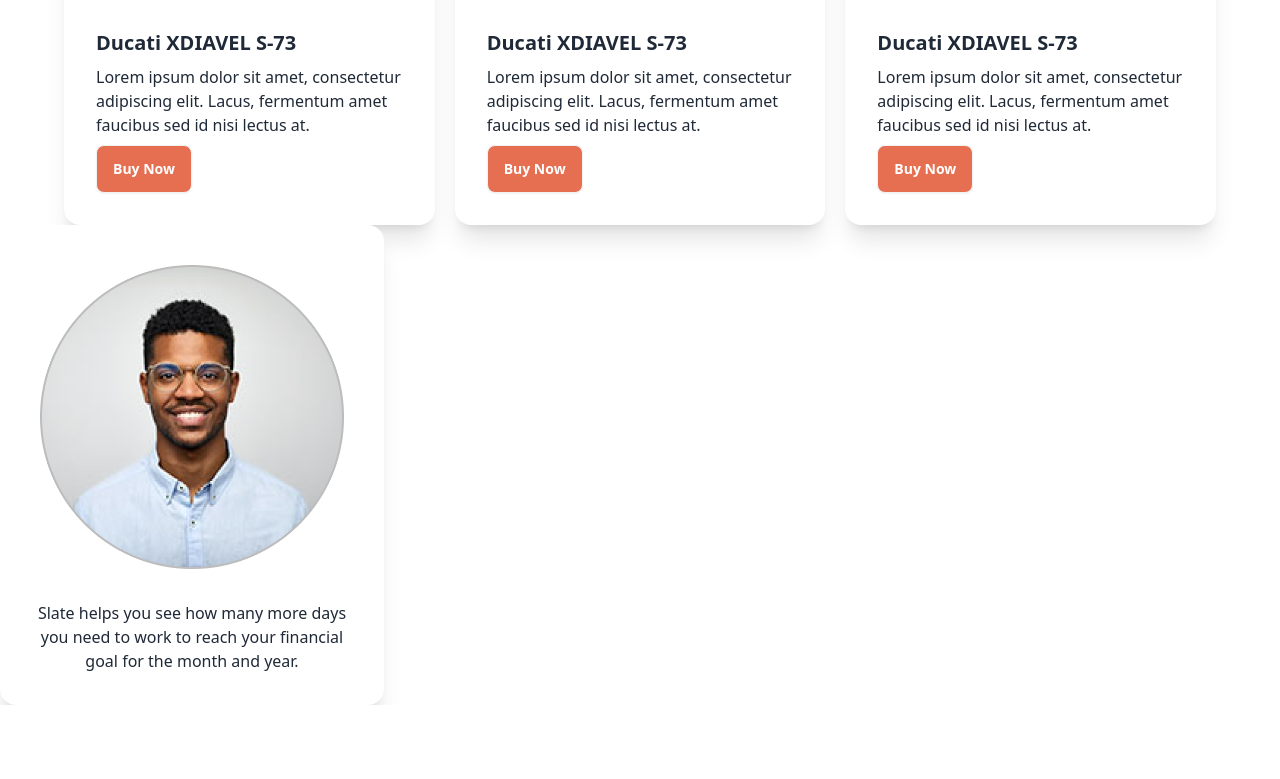
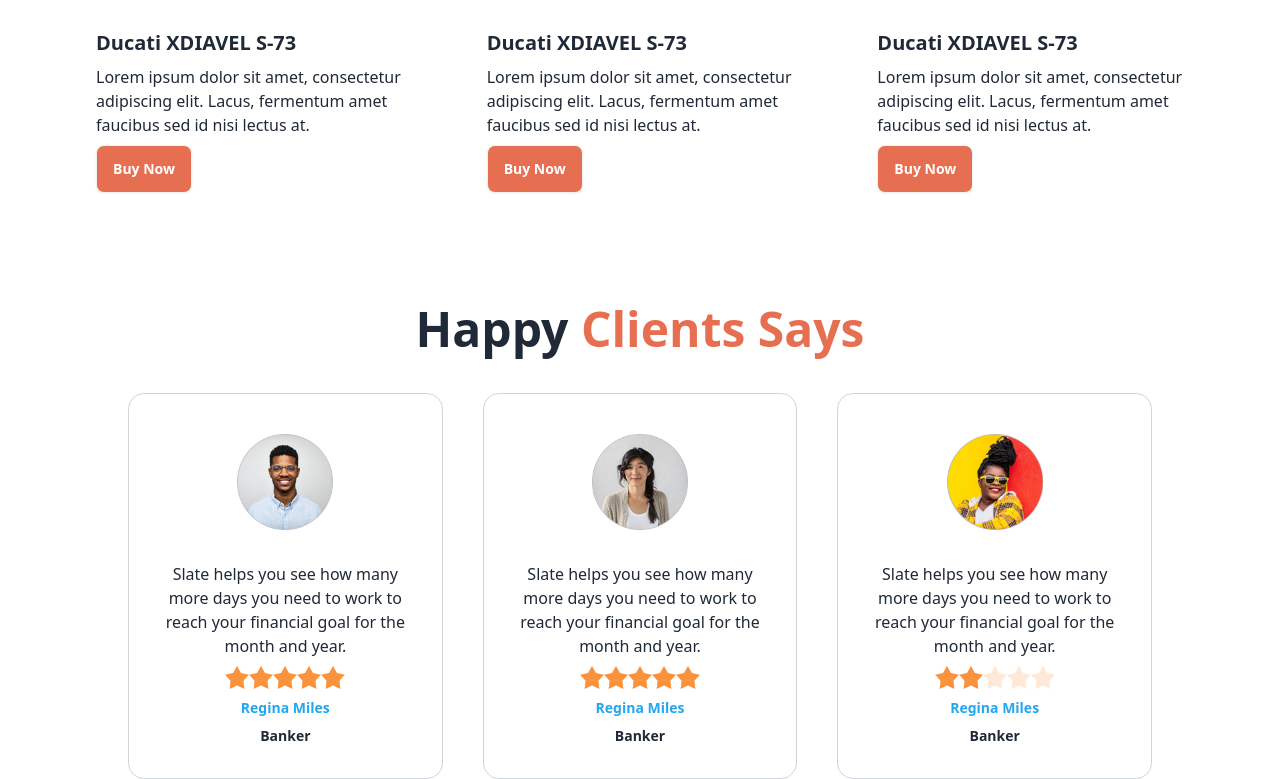
Before and after one commit to azmaeenmahtab/biker-zone-project, a plain HTML site: page index.html in a window 1280 px wide. Shown: the part 1079-1858 px from the top of the page. Before the commit the page ends 1784 px from the top, so only its background shows below. Drawn offline with nearby package versions, Linux system fonts and the light colour scheme.

Commit message:
first commit

```diff
--- a/index.html
+++ b/index.html
@@ -137,7 +137,7 @@
     <div>
         <h3 class="text-center text-5xl font-semibold pt-20 pb-10">Latest News</h3>
         <div class="grid lg:grid-cols-3 max-w-6xl gap-5	mx-auto grid-cols-1">
-            <div class="card bg-base-100 shadow-xl">
+            <div class="card bg-base-100 ">
                 <figure class="px-10 pt-10">
                     <img src="images/others/latest1.png" alt="bike" class="rounded-xl" />
                 </figure>
@@ -151,7 +151,7 @@
                     </div>
                 </div>
             </div>
-            <div class="card bg-base-100 shadow-xl">
+            <div class="card bg-base-100 ">
                 <figure class="px-10 pt-10">
                     <img src="images/others/latest2.png" alt="bike" class="rounded-xl" />
                 </figure>
@@ -165,7 +165,7 @@
                     </div>
                 </div>
             </div>
-            <div class="card bg-base-100 shadow-xl">
+            <div class="card bg-base-100 ">
                 <figure class="px-10 pt-10">
                     <img src="images/others/latest3.png" alt="bike" class="rounded-xl" />
                 </figure>
@@ -183,15 +183,68 @@
     </div>
     <!-- happy clients  -->
     <div>
-        <div class="card bg-base-100 w-96 shadow-xl">
+        <h3 class="text-center font-semibold text-5xl pt-20 pb-10">Happy <span class="text-butn-primary">Clients
+                Says</span></h3>
+        <div class="grid lg:grid-cols-3 max-w-5xl gap-10 mx-auto grid-cols-1">
+            <div class="card bg-base-100 border border-gray-300	">
                 <figure class="px-10 pt-10">
-                <img src="images/others/user-1.png" alt="person" class="rounded-xl" />
+                    <img src="images/others/user-1.png" alt="person" class="rounded-xl w-24" />
                 </figure>
                 <div class="card-body items-center text-center">
                     <p>Slate helps you see how
                         many more days you need
                         to work to reach your financial
                         goal for the month and year.</p>
+                    <div class="rating">
+                        <input type="radio" name="rating-2" class="mask mask-star-2 bg-orange-400" />
+                        <input type="radio" name="rating-2" class="mask mask-star-2 bg-orange-400" checked="checked" />
+                        <input type="radio" name="rating-2" class="mask mask-star-2 bg-orange-400" />
+                        <input type="radio" name="rating-2" class="mask mask-star-2 bg-orange-400" />
+                        <input type="radio" name="rating-2" class="mask mask-star-2 bg-orange-400" />
+                    </div>
+                    <h3 class="text-sm font-semibold text-[#23A6F0]">Regina Miles</h3>
+                    <h3 class="text-sm font-semibold">Banker</h3>
+                </div>
+            </div>
+            <div class="card bg-base-100 border border-gray-300	">
+                <figure class="px-10 pt-10">
+                    <img src="images/others/user-2.png" alt="person" class="rounded-xl w-24" />
+                </figure>
+                <div class="card-body items-center text-center">
+                    <p>Slate helps you see how
+                        many more days you need
+                        to work to reach your financial
+                        goal for the month and year.</p>
+                    <div class="rating">
+                        <input type="radio" name="rating-2" class="mask mask-star-2 bg-orange-400" />
+                        <input type="radio" name="rating-2" class="mask mask-star-2 bg-orange-400" checked="checked" />
+                        <input type="radio" name="rating-2" class="mask mask-star-2 bg-orange-400" />
+                        <input type="radio" name="rating-2" class="mask mask-star-2 bg-orange-400" />
+                        <input type="radio" name="rating-2" class="mask mask-star-2 bg-orange-400" />
+                    </div>
+                    <h3 class="text-sm font-semibold text-[#23A6F0]">Regina Miles</h3>
+                    <h3 class="text-sm font-semibold">Banker</h3>
+                </div>
+            </div>
+            <div class="card bg-base-100 border border-gray-300	">
+                <figure class="px-10 pt-10">
+                    <img src="images/others/user-3.png" alt="person" class="rounded-xl w-24" />
+                </figure>
+                <div class="card-body items-center text-center">
+                    <p>Slate helps you see how
+                        many more days you need
+                        to work to reach your financial
+                        goal for the month and year.</p>
+                    <div class="rating">
+                        <input type="radio" name="rating-2" class="mask mask-star-2 bg-orange-400" />
+                        <input type="radio" name="rating-2" class="mask mask-star-2 bg-orange-400" checked="checked" />
+                        <input type="radio" name="rating-2" class="mask mask-star-2 bg-orange-400" />
+                        <input type="radio" name="rating-2" class="mask mask-star-2 bg-orange-400" />
+                        <input type="radio" name="rating-2" class="mask mask-star-2 bg-orange-400" />
+                    </div>
+                    <h3 class="text-sm font-semibold text-[#23A6F0]">Regina Miles</h3>
+                    <h3 class="text-sm font-semibold">Banker</h3>
+                </div>
             </div>
         </div>
     </div>
```
Lines whose indentation alone changed are shown as unchanged.
